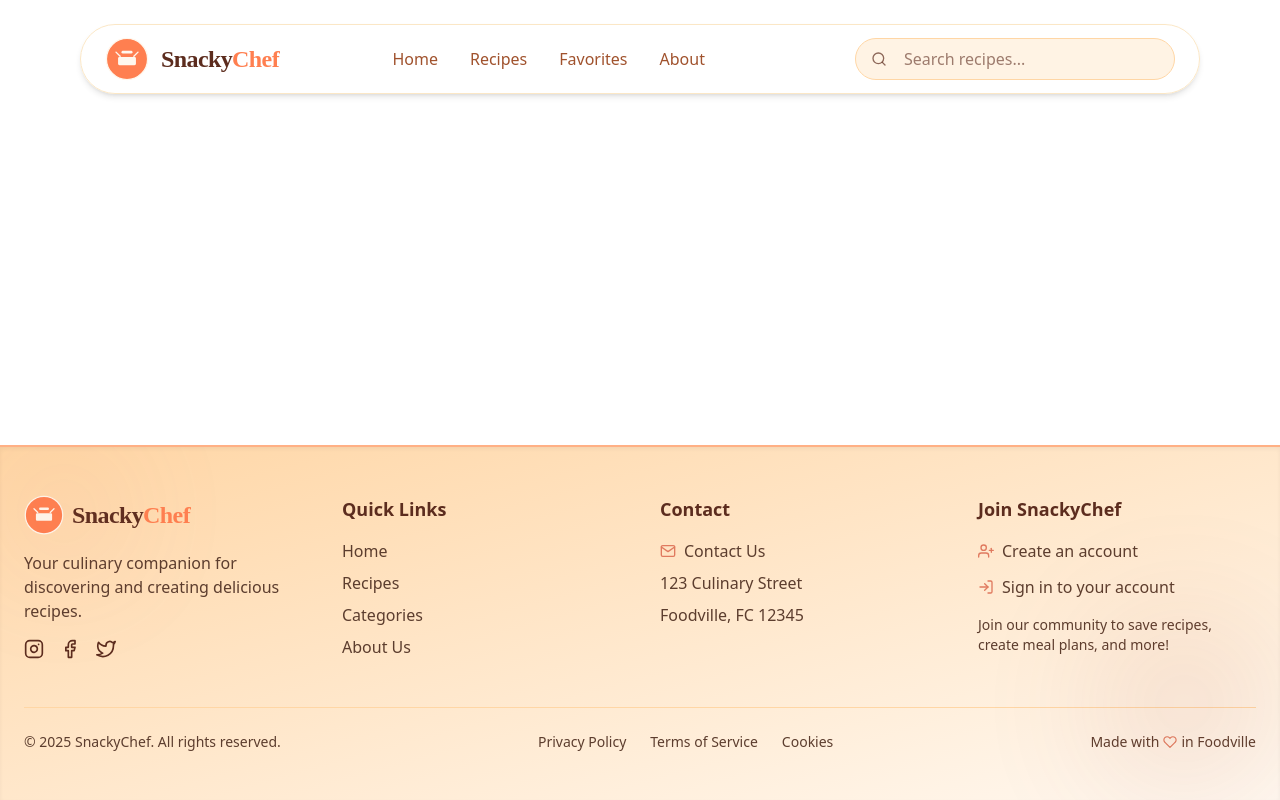
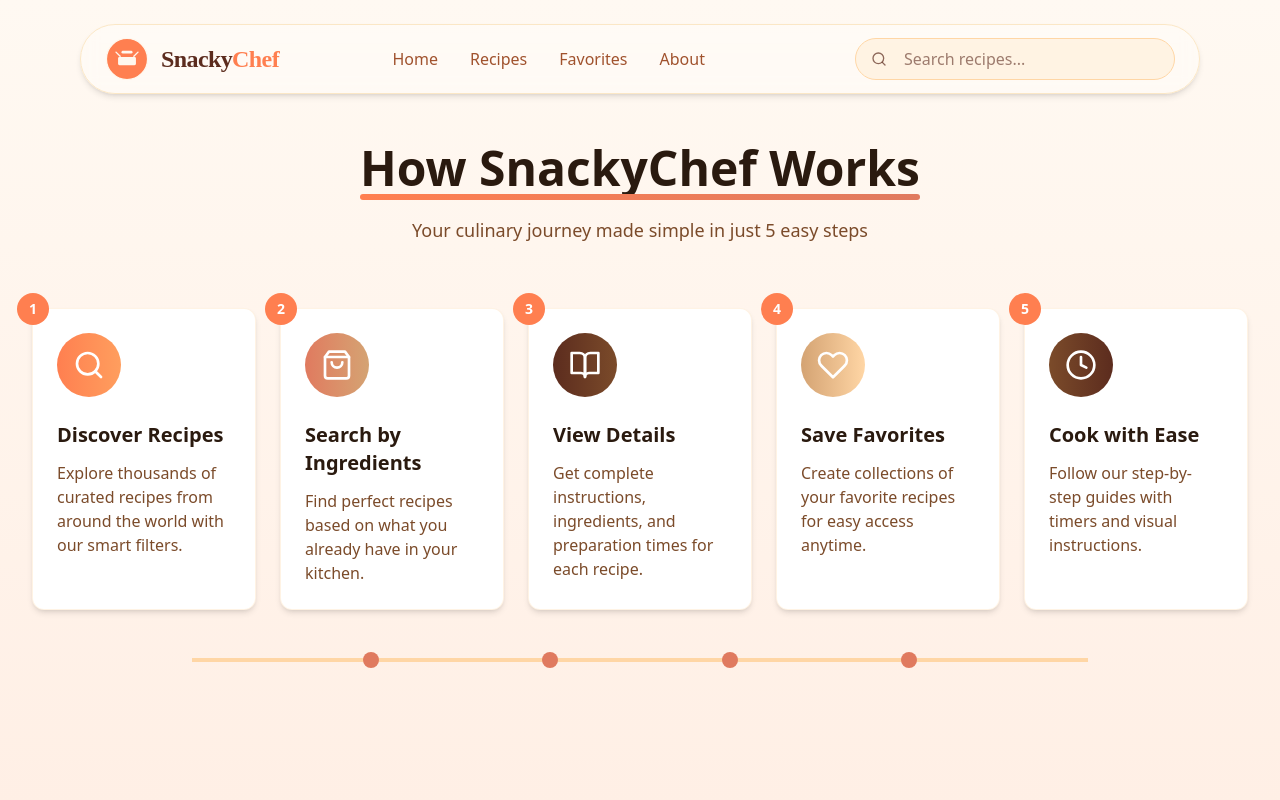
Before and after one commit to Soumik-Coder18/SnackyChef, a React (Vite) app in the folder Frontend/: page /how-it-works in a window 1280 px wide. Shown: the top 800 px of the page. Built offline with nearby package versions, Linux system fonts and the light colour scheme; no server answers.

Commit message:
Search Result update and normal error fixed

```diff
--- /dev/null
+++ b/Frontend/src/pages/Contact/HowItWorks.jsx
@@ -0,0 +1,103 @@
+import React from 'react';
+import { motion } from 'framer-motion';
+import { FiSearch, FiBookOpen, FiHeart, FiClock, FiShoppingBag } from 'react-icons/fi';
+
+const HowItWorks = () => {
+  const steps = [
+    {
+      icon: <FiSearch className="w-8 h-8" />,
+      title: "Discover Recipes",
+      description: "Explore thousands of curated recipes from around the world with our smart filters.",
+      color: "from-[#FF7F50] to-[#FF9E5E]"
+    },
+    {
+      icon: <FiShoppingBag className="w-8 h-8" />,
+      title: "Search by Ingredients",
+      description: "Find perfect recipes based on what you already have in your kitchen.",
+      color: "from-[#E07A5F] to-[#D4A373]"
+    },
+    {
+      icon: <FiBookOpen className="w-8 h-8" />,
+      title: "View Details",
+      description: "Get complete instructions, ingredients, and preparation times for each recipe.",
+      color: "from-[#5C2C1E] to-[#7B4B2A]"
+    },
+    {
+      icon: <FiHeart className="w-8 h-8" />,
+      title: "Save Favorites",
+      description: "Create collections of your favorite recipes for easy access anytime.",
+      color: "from-[#D4A373] to-[#FFD6A5]"
+    },
+    {
+      icon: <FiClock className="w-8 h-8" />,
+      title: "Cook with Ease",
+      description: "Follow our step-by-step guides with timers and visual instructions.",
+      color: "from-[#7B4B2A] to-[#5C2C1E]"
+    }
+  ];
+
+  return (
+    <div className="bg-gradient-to-b from-[#FFF9F2] to-[#FFEFE5] py-16 px-4 sm:px-6 lg:px-8">
+      <div className="max-w-7xl mx-auto">
+        <motion.div
+          initial={{ opacity: 0, y: 20 }}
+          whileInView={{ opacity: 1, y: 0 }}
+          transition={{ duration: 0.6 }}
+          viewport={{ once: true }}
+          className="text-center mb-16 mt-20"
+        >
+          <h1 className="text-4xl md:text-5xl font-bold text-[#2A1A0F] mb-4">
+            <span className="relative inline-block">
+              How SnackyChef Works
+              <div className='mt-2'></div>
+              <span className="absolute bottom-0 left-0 w-full h-1.5 bg-gradient-to-r from-[#FF7F50] to-[#E07A5F] rounded-full"></span>
+            </span>
+          </h1>
+          <p className="text-lg text-[#7B4B2A] max-w-3xl mx-auto">
+            Your culinary journey made simple in just 5 easy steps
+          </p>
+        </motion.div>
+
+        <div className="grid grid-cols-1 md:grid-cols-2 lg:grid-cols-5 gap-6">
+          {steps.map((step, index) => (
+            <motion.div
+              key={index}
+              initial={{ opacity: 0, y: 30 }}
+              whileInView={{ opacity: 1, y: 0 }}
+              transition={{ duration: 0.5, delay: index * 0.1 }}
+              viewport={{ once: true, margin: "-50px" }}
+              className="relative group"
+            >
+              <div className="absolute inset-0 bg-gradient-to-br opacity-0 group-hover:opacity-100 transition-opacity duration-300 rounded-xl z-0"></div>
+
+              <div className="relative z-10 h-full bg-white p-6 rounded-xl shadow-md hover:shadow-xl transition-all duration-300 border border-[#FFD6A5]/30">
+                <div className={`flex items-center justify-center w-16 h-16 rounded-full bg-gradient-to-r ${step.color} mb-6 text-white`}>
+                  {step.icon}
+                </div>
+                <h3 className="text-xl font-bold text-[#2A1A0F] mb-3">{step.title}</h3>
+                <p className="text-[#7B4B2A]">{step.description}</p>
+                <div className="absolute -top-4 -left-4 w-8 h-8 flex items-center justify-center rounded-full bg-[#FF7F50] text-white font-bold text-sm">
+                  {index + 1}
+                </div>
+              </div>
+            </motion.div>
+          ))}
+        </div>
+
+        <div className="hidden lg:flex justify-center mt-12 mb-20">
+          <div className="relative w-full max-w-4xl h-1 bg-[#FFD6A5]">
+            {[...Array(4)].map((_, i) => (
+              <div
+                key={i}
+                className="absolute top-1/2 left-1/4 w-4 h-4 transform -translate-x-2 -translate-y-2 rounded-full bg-[#E07A5F]"
+                style={{ left: `${(i + 1) * 20}%` }}
+              ></div>
+            ))}
+          </div>
+        </div>
+      </div>
+    </div>
+  );
+};
+
+export default HowItWorks;
--- a/Frontend/src/pages/Home/Hero.jsx
+++ b/Frontend/src/pages/Home/Hero.jsx
@@ -41,7 +41,7 @@ function Hero() {
           </p>
           <div className="flex flex-col sm:flex-row gap-4 justify-center md:justify-start">
             <a
-              href="/recipes"
+              href="/recipe"
               className="inline-block bg-gradient-to-r from-[#E07A5F] to-[#FF9E5E] hover:from-[#D06A50] hover:to-[#EE8E4E] text-white px-6 py-3 rounded-full text-sm font-semibold transition-all duration-300 shadow-lg hover:shadow-xl transform hover:-translate-y-1 active:translate-y-0"
             >
               Explore Recipes
@@ -58,11 +58,11 @@ function Hero() {
           <div className="mt-8 flex flex-wrap justify-center md:justify-start gap-6 text-sm">
             <div className="flex items-center bg-white/30 backdrop-blur-sm px-4 py-2 rounded-full shadow-sm">
               <div className="w-3 h-3 bg-[#FF9E5E] rounded-full mr-2"></div>
-              <span>10,000+ Recipes</span>
+              <span>300+ Recipes</span>
             </div>
             <div className="flex items-center bg-white/30 backdrop-blur-sm px-4 py-2 rounded-full shadow-sm">
               <div className="w-3 h-3 bg-[#E07A5F] rounded-full mr-2"></div>
-              <span>5-Minute Meals</span>
+              <span>30-Minute Meals</span>
             </div>
             <div className="flex items-center bg-white/30 backdrop-blur-sm px-4 py-2 rounded-full shadow-sm">
               <div className="w-3 h-3 bg-[#A8442A] rounded-full mr-2"></div>
--- /dev/null
+++ b/Frontend/src/pages/Recipe/SearchResult.jsx
@@ -0,0 +1,134 @@
+import React, { useEffect, useState } from 'react';
+import { useLocation } from 'react-router-dom';
+import { motion, AnimatePresence } from 'framer-motion';
+import { FiSearch, FiMeh } from 'react-icons/fi';
+import { searchByName, filterByIngredient } from '../../api/mealdb';
+import Card from '../../components/Card';
+import Pagination from './RecipeComponent/Pagination';
+import Loader from '../../components/Loader';
+
+function useQuery() {
+  return new URLSearchParams(useLocation().search);
+}
+
+const SearchResult = () => {
+  const query = useQuery();
+  const keyword = query.get('q');
+  const type = query.get('type'); // 'name' or 'ingredient'
+
+  const [results, setResults] = useState([]);
+  const [loading, setLoading] = useState(true);
+  const [currentPage, setCurrentPage] = useState(1);
+  const itemsPerPage = 9;
+
+  const indexOfLastItem = currentPage * itemsPerPage;
+  const indexOfFirstItem = indexOfLastItem - itemsPerPage;
+  const currentItems = results.slice(indexOfFirstItem, indexOfLastItem);
+  const totalPages = Math.ceil(results.length / itemsPerPage);
+
+  useEffect(() => {
+    const fetchResults = async () => {
+      setLoading(true);
+      try {
+        const res = type === 'ingredient'
+          ? await filterByIngredient(keyword)
+          : await searchByName(keyword);
+        setResults(res.meals || []);
+        setCurrentPage(1); // reset page after results load
+      } catch (err) {
+        console.error(err);
+        setResults([]);
+      } finally {
+        setLoading(false);
+      }
+    };
+
+    if (keyword) {
+      fetchResults();
+    }
+  }, [keyword, type]);
+
+  useEffect(() => {
+    window.scrollTo({ top: 0, behavior: 'smooth' });
+  }, [currentPage]);
+
+  return (
+    <div className="w-full mx-auto px-12 sm:px-16 lg:px-24 py-20 bg-gradient-to-b from-[#FFF7ED] to-[#FFE8D6]">
+      <motion.div
+        initial={{ opacity: 0, y: 20 }}
+        animate={{ opacity: 1, y: 0 }}
+        transition={{ duration: 0.4 }}
+        className="mb-12"
+      >
+        <h1 className="text-3xl md:text-4xl font-bold text-[#5c2d1e] mb-3 mt-20">
+          {type === 'ingredient' ? 'Recipes with' : 'Search Results for'}
+          <span className="text-[#E07A5F]"> "{keyword}"</span>
+        </h1>
+        <div className="flex items-center text-[#7B4B2A]">
+          <FiSearch className="mr-2" />
+          <p>{results.length} {results.length === 1 ? 'result' : 'results'} found</p>
+        </div>
+      </motion.div>
+
+      {loading ? (
+        <div className="flex justify-center items-center min-h-[300px]">
+          <Loader />
+        </div>
+      ) : results.length === 0 ? (
+        <motion.div
+          initial={{ opacity: 0 }}
+          animate={{ opacity: 1 }}
+          transition={{ duration: 0.4 }}
+          className="text-center py-16"
+        >
+          <div className="max-w-md mx-auto p-8 bg-white rounded-xl shadow-sm border border-[#FFD6A5]">
+            <FiMeh className="h-12 w-12 mx-auto text-[#E07A5F] mb-4" />
+            <h3 className="text-xl font-medium text-[#5C2C1E] mb-2">No results found</h3>
+            <p className="text-[#7B4B2A]">
+              Try different search terms or browse our recipe collection
+            </p>
+          </div>
+        </motion.div>
+      ) : (
+        <>
+          <motion.div
+            initial={{ opacity: 0 }}
+            animate={{ opacity: 1 }}
+            transition={{ delay: 0.2 }}
+            className="grid grid-cols-1 sm:grid-cols-2 lg:grid-cols-3 gap-8 mb-12"
+          >
+            <AnimatePresence>
+              {currentItems.map((meal, index) => (
+                <motion.div
+                  key={meal.idMeal}
+                  initial={{ opacity: 0, y: 20 }}
+                  animate={{ opacity: 1, y: 0 }}
+                  transition={{ duration: 0.5, delay: index * 0.1 }}
+                  className="h-full flex"
+                >
+                  <Card meal={meal} className="flex-grow h-full" />
+                </motion.div>
+              ))}
+            </AnimatePresence>
+          </motion.div>
+
+          {totalPages > 1 && (
+            <motion.div
+              initial={{ opacity: 0 }}
+              whileInView={{ opacity: 1 }}
+              viewport={{ once: true }}
+            >
+              <Pagination
+                currentPage={currentPage}
+                totalPages={totalPages}
+                onPageChange={(page) => setCurrentPage(page)}
+              />
+            </motion.div>
+          )}
+        </>
+      )}
+    </div>
+  );
+};
+
+export default SearchResult;
--- a/Frontend/src/routes/AppRouter.jsx
+++ b/Frontend/src/routes/AppRouter.jsx
@@ -11,6 +11,8 @@ import SignUp from '../pages/Register/SignUp';
 import Login from '../pages/Register/login';
 import Recipe from '../pages/Recipe/MainRecipePage';
 import ViewAllRecipe from '../pages/Recipe/ViewAll/ViewAllRecipe';
+import SearchResult from '../pages/Recipe/SearchResult';
+import HowItWorks from '../pages/Contact/HowItWorks'
 
 function AppRouter() {
   return (
@@ -27,6 +29,8 @@ function AppRouter() {
         <Route path="/login" element={<Login />} />
         <Route path="/recipe" element={<Recipe />} />
         <Route path="/view-all" element={<ViewAllRecipe />} />
+        <Route path="/search" element={<SearchResult />} />
+        <Route path="/how-it-works" element={<HowItWorks />} />
         {/* Add more routes here later */}
       </Routes>
     </Router>
```
Also changed, not shown: Frontend/src/components/header&footer/header.jsx (+8 -4 lines), Frontend/src/pages/Home/FeaturedRecipes.jsx (+19 -25 lines), Frontend/src/pages/Home/Ingredient.jsx (+9 -2 lines).
